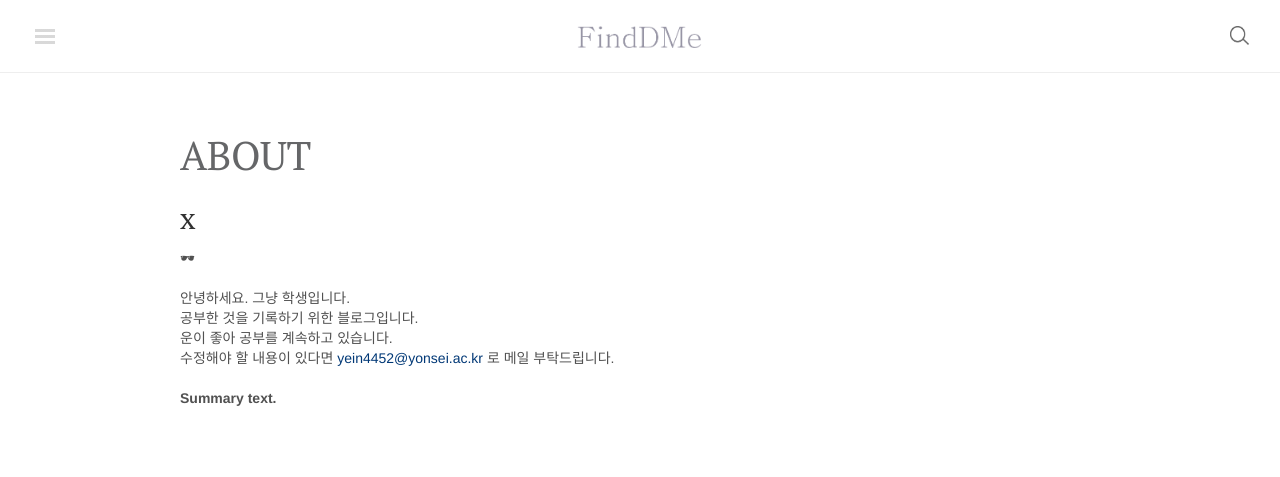
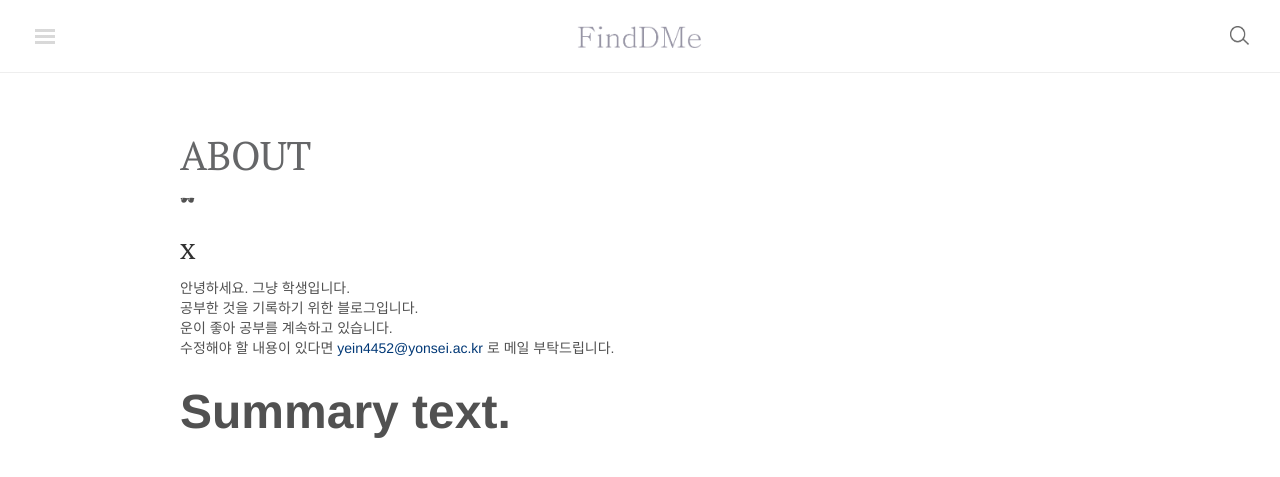
Before and after one commit to finddme/finddme.github.io, a Jekyll site: the page built from about.md, in a window 1280 px wide. Shown: the top 477 px of the page. Built offline with Jekyll 4.4.1, drawn with Linux system fonts in a browser that asks for light colours; nearby versions of some CDN libraries; comment, search, counter and statistics services are not loaded.

Commit message:
Update about.md

```diff
--- a/about.md
+++ b/about.md
@@ -3,8 +3,8 @@ layout: page
 title: About
 ---
 
+&#128374;
 ## x
-&#128374;
 
 안녕하세요. 그냥 학생입니다.
 공부한 것을 기록하기 위한 블로그입니다.
@@ -12,7 +12,7 @@ title: About
 수정해야 할 내용이 있다면 <a href="mailto:info@example.com?subject=subject&cc=cc@example.com">yein4452@yonsei.ac.kr </a>로 메일 부탁드립니다.
 
 <details>
-<summary><b>Summary text.</b></summary>
+<summary><b><font size=10>Summary text.</font></b></summary>
 <div markdown="1">
 <code style="white-space:nowrap;">Hello World, how is it going?</code>
 </div>
```
